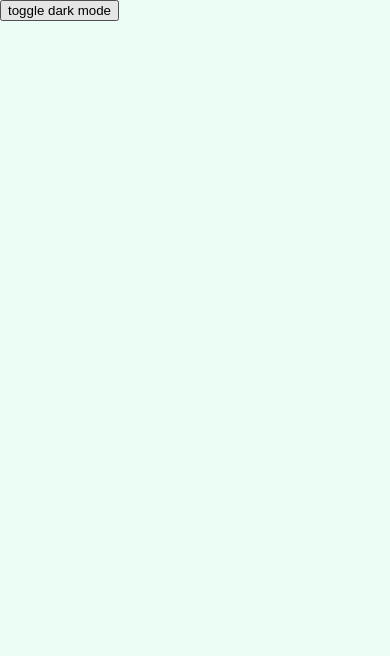
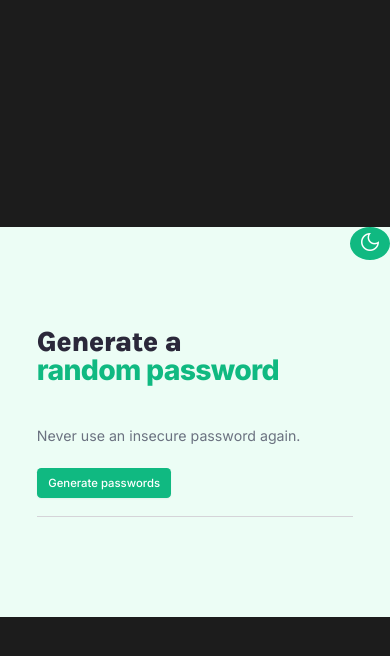
Before and after one commit to gdsimoes/scrimba-password, a plain HTML site: page index.html in a window 390 px wide. Drawn offline with nearby package versions, Linux system fonts and the light colour scheme.

Commit message:
Finish basic styling

```diff
--- a/index.css
+++ b/index.css
@@ -1,24 +1,166 @@
+/* Light and Dark mode icons */
+.material-symbols-outlined {
+    font-variation-settings: "FILL" 0, "wght" 400, "GRAD" 0, "opsz" 48;
+}
+
 /* Variables */
 
 :root {
+    --main-width: 100vw;
+    --btn-background: #10b981;
+    --btn-color: white;
+    --body-background: #1c1c1c;
+}
+
+/* Day theme */
+:root {
     --background: #ecfdf5;
+    --h1-color: #2b283a;
+    --h2-color: #6b7280;
+    --span-color: #10b981;
+    --hr-color: #d5d4d8;
 }
 
 :root.theme-switch {
     --background: #1f2937;
+    --h1-color: white;
+    --h2-color: #d5d4d8;
+    --span-color: #4adf86;
+    --hr-color: #2f3e53;
 }
 
-/* Dark theme */
+#light-icon {
+    display: none;
+}
+
+#dark-icon {
+    display: inline-block;
+}
+
+.theme-switch #light-icon {
+    display: inline-block;
+}
+
+.theme-switch #dark-icon {
+    display: none;
+}
+
+/* Night theme */
 @media (prefers-color-scheme: dark) {
     :root {
         --background: #1f2937;
+        --h1-color: white;
+        --h2-color: #d5d4d8;
+        --span-color: #4adf86;
+        --hr-color: #2f3e53;
     }
 
     :root.theme-switch {
         --background: #ecfdf5;
+        --h1-color: #2b283a;
+        --h2-color: #6b7280;
+        --span-color: #10b981;
+        --hr-color: #d5d4d8;
+    }
+
+    #light-icon {
+        display: inline-block;
+    }
+
+    #dark-icon {
+        display: none;
+    }
+
+    .theme-switch #light-icon {
+        display: none;
+    }
+
+    .theme-switch #dark-icon {
+        display: inline-block;
+    }
+}
+
+/* Limit maximum width */
+@media (min-width: 1000px) {
+    :root {
+        --main-width: 1000px;
     }
 }
 
 body {
+    height: 100vh;
+    display: flex;
+    justify-content: center;
+    align-items: center;
+
+    background-color: var(--body-background);
+}
+
+main {
+    width: var(--main-width);
+    height: var(--main-width);
+    padding: calc(var(--main-width) * (115 / 550))
+        calc(var(--main-width) * (52 / 550));
+    /* This is necessary to make this the containing box of #theme-switcher */
+    position: relative;
+
+    display: flex;
+    flex-direction: column;
+    justify-content: space-between;
+    align-items: flex-start;
+
     background-color: var(--background);
 }
+
+h1 {
+    font-family: "Karla", sans-serif;
+    font-weight: 800;
+    font-size: calc(var(--main-width) * (40 / 550));
+    line-height: calc(var(--main-width) * (40 / 550));
+    letter-spacing: -0.025em;
+    color: var(--h1-color);
+}
+
+h1 span {
+    font-family: "Inter", sans-serif;
+    color: var(--span-color);
+}
+
+h2 {
+    font-family: "Inter", sans-serif;
+    font-weight: 400;
+    font-size: calc(var(--main-width) * (20 / 550));
+    line-height: calc(var(--main-width) * (28 / 550));
+    color: var(--h2-color);
+}
+
+#generator {
+    color: var(--btn-color);
+    font-family: "Inter", sans-serif;
+    font-weight: 500;
+    font-size: calc(var(--main-width) * (16 / 550));
+    line-height: calc(var(--main-width) * (24 / 550));
+
+    padding: calc(var(--main-width) * (9 / 550))
+        calc(var(--main-width) * (16 / 550));
+    background-color: var(--btn-background);
+    border: none;
+    box-shadow: 0px 1px 2px rgba(0, 0, 0, 0.05);
+    border-radius: calc(var(--main-width) * (6 / 550));
+}
+
+hr {
+    width: 100%;
+    color: var(--hr-color);
+}
+
+#theme-switcher {
+    background-color: var(--btn-background);
+    border: 2px solid var(--btn-background);
+    border-radius: 50%;
+    color: var(--btn-color);
+
+    position: absolute;
+    right: 0;
+    top: 0;
+}
--- a/index.html
+++ b/index.html
@@ -9,10 +9,41 @@
         <!-- CSS Remedy: https://github.com/jensimmons/cssremedy -->
         <link rel="stylesheet" href="remedy.css" />
 
+        <!-- Light and Dark mode icons -->
+        <link
+            rel="stylesheet"
+            href="https://fonts.googleapis.com/css2?family=Material+Symbols+Outlined:opsz,wght,FILL,GRAD@20..48,100..700,0..1,-50..200"
+        />
+
+        <!-- Google Fonts -->
+        <link rel="preconnect" href="https://fonts.googleapis.com" />
+        <link rel="preconnect" href="https://fonts.gstatic.com" crossorigin />
+        <link
+            href="https://fonts.googleapis.com/css2?family=Inter:wght@400;500;800&family=Karla:wght@800&display=swap"
+            rel="stylesheet"
+        />
+
         <link rel="stylesheet" href="index.css" />
         <script src="index.js" defer></script>
     </head>
     <body>
-        <button id="theme-switcher" type="button">toggle dark mode</button>
+        <main>
+            <button id="theme-switcher" type="button">
+                <span id="light-icon" class="material-symbols-outlined"
+                    >light_mode</span
+                >
+                <span id="dark-icon" class="material-symbols-outlined"
+                    >dark_mode</span
+                >
+            </button>
+            <h1>Generate a <br /><span>random password</span></h1>
+            <h2>Never use an insecure password again.</h2>
+            <button id="generator" type="button">Generate passwords</button>
+            <hr />
+            <div id="passwords">
+                <div class="password"></div>
+                <div class="password"></div>
+            </div>
+        </main>
     </body>
 </html>
--- a/index.js
+++ b/index.js
@@ -1,3 +1,6 @@
+// Needs change!
+// document.querySelector(".material-symbols-outlined").textContent = "light_mode";
+
 const themeSwitcher = document.querySelector("#theme-switcher");
 
 themeSwitcher.addEventListener("click", () =>
```
